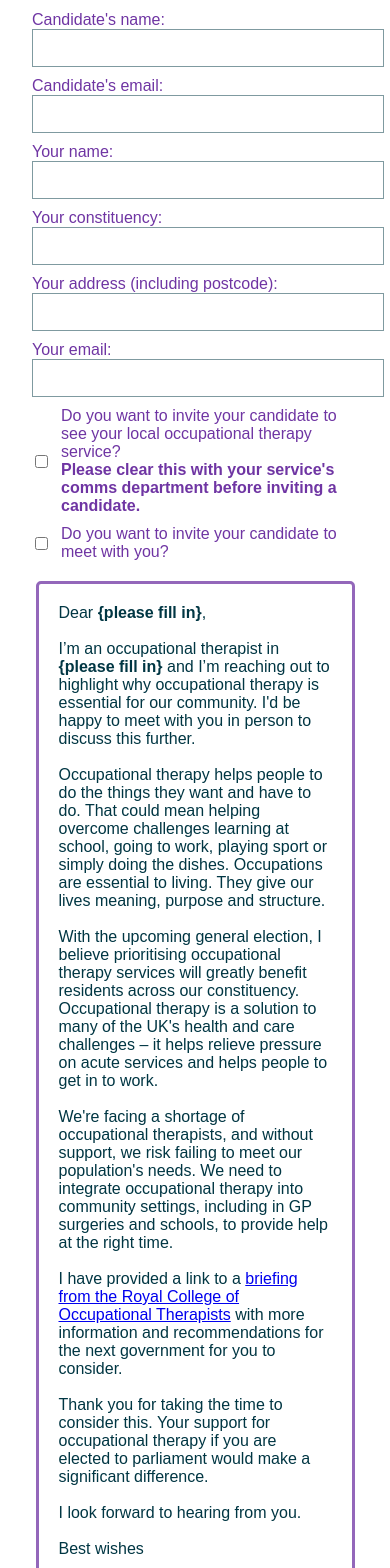
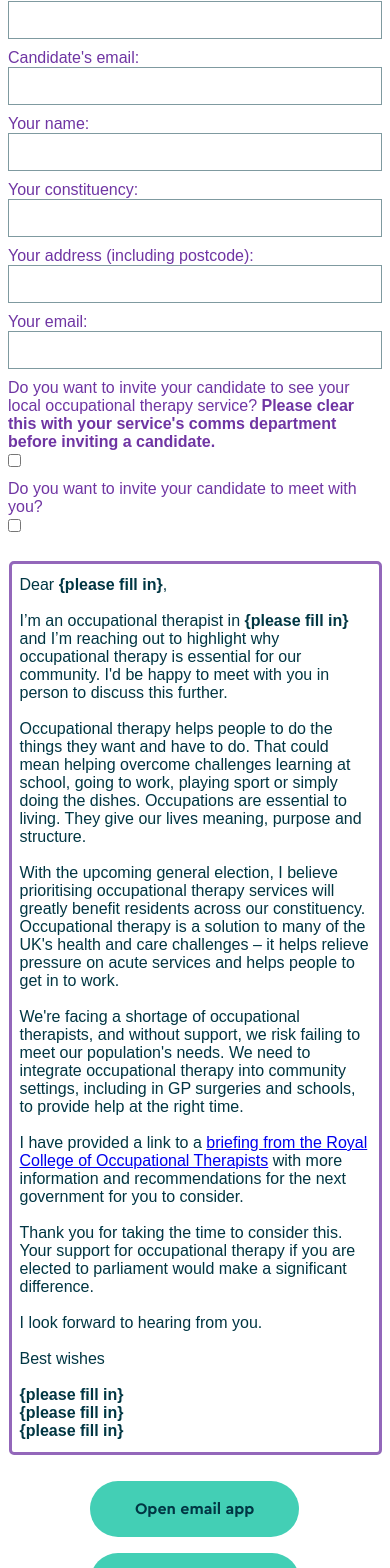
Before and after one commit to sam-rcot/election, a React (Vite) app: page / in a window 390 px wide. Shown: the part 273-1841 px from the top of the page. Built offline with nearby package versions, Linux system fonts and the light colour scheme.

Commit message:
updated layout

```diff
--- a/src/App.scss
+++ b/src/App.scss
@@ -7,23 +7,34 @@
   padding: 2rem;
   padding-top: 0rem;
   text-align: center;
+  display: flex;
+  flex-direction: column;
+
 
   #infotext {
     font-weight: 400;
     text-align: left;
   }
 
+  .buttonContainer {
+    display: flex;
+    flex-direction: row;
+    gap: 1rem;
+    width: fit-content;
+    margin: 10px auto;
+  }
+
   .info {
     opacity: 0;
-    transition: opacity 0.25s ease;
+    transition: opacity 0.25s ease-in-out;
     font-family: "Nunito Sans", sans-serif;
     font-weight: bold;
     color: $color-purple;
-    margin-top: 2rem;
-  }
+    //margin-top: 1rem;
 
-  .info.visible {
-    opacity: 1;
+    &.visible {
+      opacity: 1;
+    }
   }
 
   .email {
@@ -32,13 +43,11 @@
     padding: 20px;
     border-radius: 5px;
     width: 60vw;
-    margin: 10px auto;
+    align-self: center;
     user-select: all;
-    margin-bottom: 35px;
   }
 
   .fakeButton {
-    margin: 10px;
     background-color: var(--color-teal);
     width: fit-content;
     height: fit-content;
@@ -62,29 +71,36 @@
     }
   }
 
-  .sendEmail {
-    margin: 10px;
-  }
 
   .inputs {
     display: flex;
     flex-direction: column;
+    flex-shrink: 0;
 
     .input-group {
       display: flex;
       flex-direction: column;
       align-items: start;
-      margin-bottom: 10px; /* Optional: space between input groups */
+      margin-bottom: 10px;
+      width: 100%;
+
 
       label {
+        align-self: flex-start;
         text-align: left;
         font-family: 'Nunito Sans', sans-serif;
         color: var(--color-purple);
+
+        #candidateWarning {
+          display: block;
+        }
       }
 
       input {
         display: block;
         width: 100%;
+        max-width: 100%;
+        box-sizing: border-box;
         padding: .375rem .75rem;
         font-size: 1rem;
         font-weight: 400;
@@ -94,7 +110,6 @@
         background-clip: padding-box;
         border: 1.5px solid rgba(0, 54, 67, 0.5);
         border-radius: 0;
-
         transition: border-color 0.15s ease-in-out, box-shadow 0.15s ease-in-out;
 
         &:focus {
@@ -110,7 +125,7 @@
       flex-direction: row-reverse;
       justify-content: space-between;
       align-items: center;
-      width: 100%; /* Ensure the checkbox group takes full width */
+      width: 100%;
 
       label {
         text-align: left;
@@ -135,3 +150,62 @@
     }
   }
 }
+
+@media (max-width: 700px) {
+  #root {
+    .buttonContainer {
+      flex-direction: column;
+    }
+
+    .inputs {
+      .input-group {
+        input {
+          width: 100%;
+        }
+      }
+
+      .checkbox-group {
+        flex-direction: column;
+        align-items: flex-start;
+
+        label {
+          margin-left: 0;
+        }
+
+        input[type="checkbox"] {
+          margin-left: 0;
+        }
+      }
+    }
+  }
+}
+
+@media (max-width: 650px) {
+  #root {
+    padding: 0.5rem;
+
+    #infotext {
+      padding-left: 1rem;
+      width: 90%;
+    }
+
+    .inputs {
+      .input-group {
+        input {
+          width: 100%;
+        }
+        label {
+          #candidateWarning {
+            display: inline;
+          }
+        }
+      }
+    }
+
+    .email {
+      width: 90vw;
+      padding: .75rem .5rem;
+      //margin: 0 auto;
+    }
+  }
+}
--- a/src/App.tsx
+++ b/src/App.tsx
@@ -1,4 +1,4 @@
-import { useState, useRef, useEffect, RefObject } from 'react';
+import {useState, useRef, useEffect, RefObject} from 'react';
 import './App.scss';
 
 function App() {
@@ -30,7 +30,7 @@ function App() {
     const formattedText = (text: string) => text.split('\n').map((line, index) => (
         <span key={index}>
             {line}
-            <br />
+            <br/>
         </span>
     ));
 
@@ -70,7 +70,8 @@ function App() {
                     page.
                 </li>
                 <li>The text will update automatically as you type.</li>
-                <li>Once you've pressed the send email button – an email should open up.  If this doesn't work, please copy and paste the text instead or press copy email text.
+                <li>Once you've pressed the send email button – an email should open up. If this doesn't work, please
+                    copy and paste the text instead or press copy email text.
                 </li>
                 <li>The text can be selected by clicking anywhere inside the email copy.</li>
                 <li>We recommend you maximise your chances of being heard by reaching out to multiple candidates.</li>
@@ -146,8 +147,9 @@ function App() {
                     )}
 
                     <div className="input-group checkbox-group">
-                        <label htmlFor="optionalService">Do you want to invite your candidate to see your local occupational
-                            therapy service?<br/> <strong>Please clear this with your service's comms department before
+                        <label htmlFor="optionalService">Do you want to invite your candidate to see your local
+                            occupational
+                            therapy service? <strong id="candidateWarning">Please clear this with your service's comms department before
                                 inviting a candidate.</strong></label>
                         <input
                             type="checkbox"
@@ -182,7 +184,9 @@ function App() {
                 We're facing a shortage of occupational therapists, and without support, we risk failing to meet our
                 population's needs. We need to integrate occupational therapy into community settings, including in GP
                 surgeries and schools, to provide help at the right time.<br/><br/>
-                I have provided a link to a <a href="https://www.rcot.co.uk/news/rcot-general-election-briefing" target='_blank'>briefing from the Royal College of Occupational Therapists</a> with more
+                I have provided a link to a <a href="https://www.rcot.co.uk/news/rcot-general-election-briefing"
+                                               target='_blank'>briefing from the Royal College of Occupational
+                Therapists</a> with more
                 information and recommendations for the next government for you to consider.<br/><br/>
                 {isOptionalServiceChecked && formattedText(optionalService)}
                 {isOptionalMeetingChecked && formattedText(optionalMeeting)}
@@ -194,7 +198,7 @@ function App() {
                 <strong>{yourAddress || placeholder}</strong><br/>
                 <strong>{yourEmail || placeholder}</strong><br/>
             </p>
-            <a
+            <div className="buttonContainer"><a
                 className="fakeButton sendEmail"
                 href={`mailto:${mpEmail}?subject=Occupational%20therapy&body=${getEmailBody()}`}
                 onClick={() => setIsEmailSent(true)}
@@ -207,7 +211,10 @@ function App() {
                 >
                     Copy email text
                 </button>
-            <p className={`info ${isEmailSent ? 'visible' : ''}`}>We recommend you maximise your chances of being heard by reaching out to multiple candidates.</p><br/>
+            </div>
+
+            <p className={`info ${isEmailSent ? 'visible' : ''}`}>We recommend you maximise your chances of being heard
+                by reaching out to multiple candidates.</p>
             <p className={`info ${isTextCopied ? 'visible' : ''}`}>Email text copied to clipboard</p>
         </>
     );
```
Lines whose indentation alone changed are shown as unchanged.
